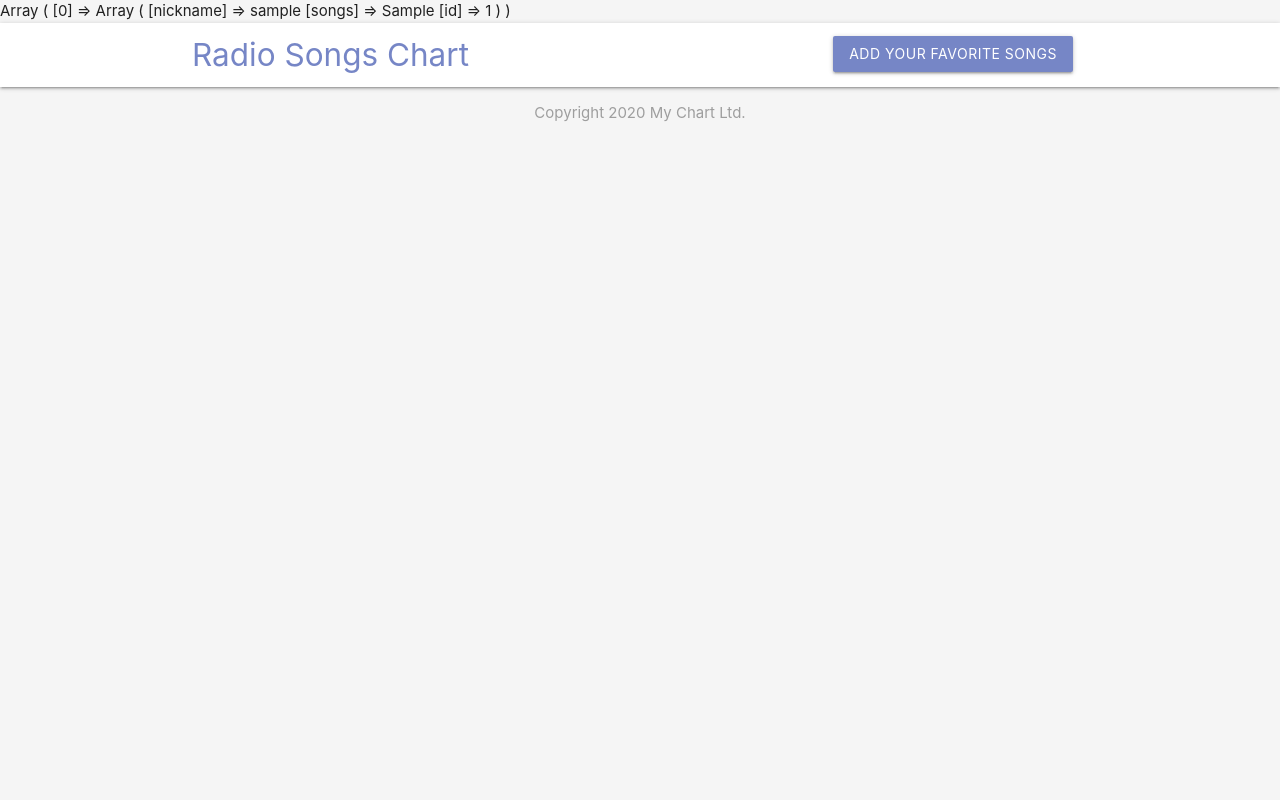
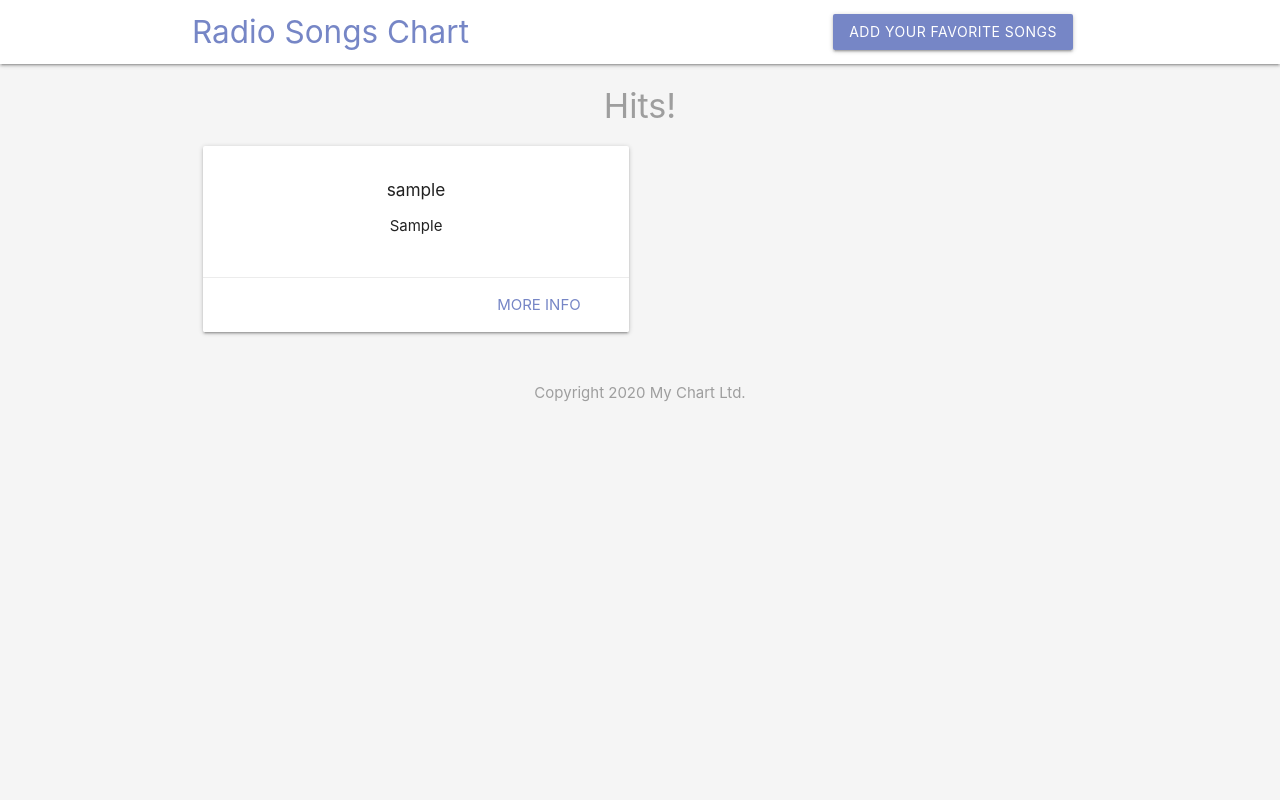
Before and after one commit to AgaPer100/RadioSongsChart, a PHP site: page / in a window 1280 px wide. Run offline with PHP 8.4, Linux system fonts and the light colour scheme; tables that the repository leaves empty or names only in its code hold one stand-in row (values such as "Sample post").

Commit message:
rendered data to the browser

```diff
--- a/index.php
+++ b/index.php
@@ -9,13 +9,13 @@ if(!$conn){
 }
 
 //write query for all songs
-$sql = 'SELECT nickname, songs, id FROM songs';
+$sql = 'SELECT nickname, songs, id FROM songs ORDER BY created_at';
 
 //make query & get result
 $result = mysqli_query($conn, $sql);
 
 //fetch the resulting rows as an array
-$songs = mysqli_fetch_all($result, MYSQLI_ASSOC);
+$charts = mysqli_fetch_all($result, MYSQLI_ASSOC);
 
 //free result from memory
 mysqli_free_result($result);
@@ -23,7 +23,7 @@ mysqli_free_result($result);
 //close connection
 mysqli_close($conn);
 
-print_r($songs);
+//explode(',', $charts[0]['songs']);
 
 
 ?>
@@ -33,6 +33,32 @@ print_r($songs);
 
 <?php include('templates/header.php') ?>
 
+<h4 class="center grey-text">Hits!</h4>
+
+<div class="container">
+    <div class="row">
+        <?php foreach($charts as $chart){ ?>
+
+            <div class="col s6 md3">
+                <div class="card">
+                    <div class="card-content center">
+                        <h6><?php echo htmlspecialchars($chart['nickname']); ?></h6>
+                        <ul>
+                            <?php foreach(explode(',', $chart['songs']) as $sng){ ?>
+                                <li><?php echo htmlspecialchars($sng); ?></li>
+                            <?php } ?>
+                        </ul>
+                    </div>
+                    <div class="card-action right-align">
+                        <a href="#" class="brand-text">more info</a>
+                    </div>
+                </div>
+            </div>
+
+        <?php } ?>
+    </div>
+</div>
+
 <?php include('templates/footer.php') ?>
 
 
```
